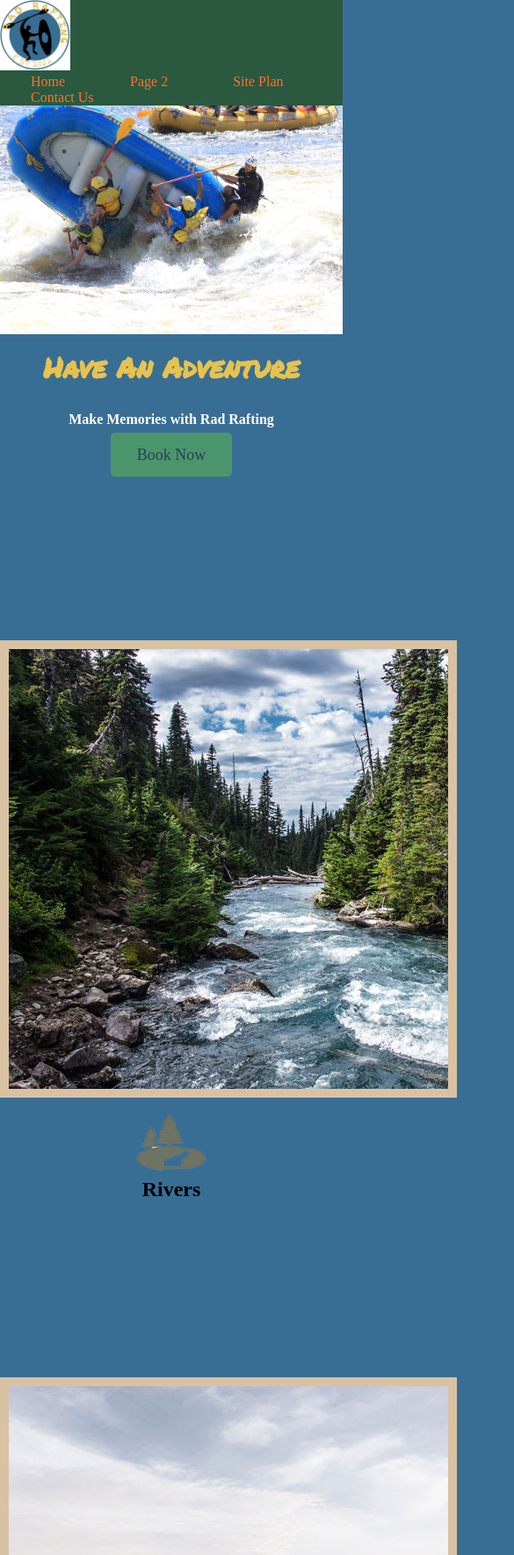
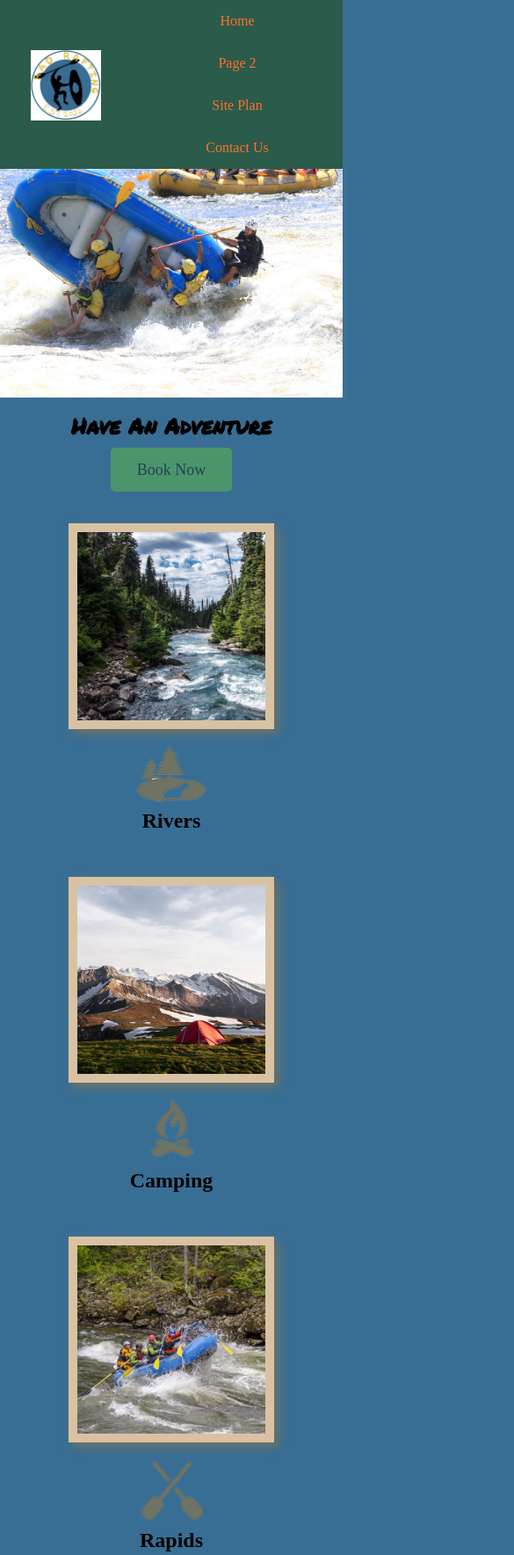
Before and after one commit to wonsonmike/wdd130, a plain HTML site: page wwr/index.html in a window 390 px wide. Shown: the top 1768 px of the page at 88% size, 585 px wide, since content can reach past the window. Drawn offline with nearby package versions, Linux system fonts and the light colour scheme.

Commit message:
finished

```diff
--- a/wwr/index.html
+++ b/wwr/index.html
@@ -13,7 +13,7 @@
     <div id="content">
         <header>
             <a href="index.html" id="logo_link">
-                <img class="logo" src="images/logo.jpg" height="80" alt="Rad Rafting Logo" />
+                <img class="logo" src="images/logo.jpg" height=auto alt="Rad Rafting Logo" />
             </a>
             <nav>
                 <a href="/index.html">Home</a>
@@ -26,6 +26,7 @@
         <div id="hero">
             <div id="hero-box">
                 <img id="hero-img" src="images/hero.jpeg" alt="People enjoying rafting" />
+            </div>
             <section id="hero-msg">
                 <h1 class="home-title">Have An Adventure</h1>
                 <h4>Make Memories with Rad Rafting</h4>
@@ -33,7 +34,6 @@
                     <a class="book" href="contactus.html">Book Now</a>
                 </div>
             </section>
-            </div>
         </div>
 
         <main class="home-grid">
--- a/wwr/styles/style.css
+++ b/wwr/styles/style.css
@@ -10,13 +10,23 @@ body {
     padding: 0;
 }
 header {
-    background-color: #2a593f;
+    background-color: #2a593fdf;
+    display: grid;
+    grid-template-columns: 150px auto;
 }
+nav {
+    display: flex;
+    justify-content: space-around;
+}
+
 h1{
     font-family: 'Permanent Marker', cursive ;
 }
 h2 {
     margin: 0;
+}
+h4 {
+    color: white;
 }
 p {
     font-family: 'Open Sans', sans-serif;
@@ -25,6 +35,9 @@ footer {
     background-color: #dc4703;
     padding: 25px 50px;
     margin-top: 200px;
+    display: flex;
+    justify-content: space-around;
+    align-items: center;
 }
 
 
@@ -41,11 +54,8 @@ nav a {
     padding: 35px;
 }
 nav a:hover {
-    background-color: #E7C24F;
+    background-color: #e7c14fac;
     color: #2f5b7b;
-}
-h4 {
-    color: white;
 }
 footer h3 {
     color: black;
@@ -64,8 +74,12 @@ footer .social img {
     padding-top: 15px;
 }
 
+.home-grid {
+  	display: grid;
+  	grid-template-columns: 1fr 1fr 1fr 1fr 1fr 1fr 1fr 1fr 1fr 1fr;
+}
 .home-title {
-    color: #E7C24F;
+    color: black;
     font-size: 2em;
     margin-top: 10px;
 }
@@ -77,11 +91,37 @@ footer .social img {
 }
 .card-img {
     border: 10px solid #d9c2a3;
+    transition: transform .5s;
+    box-shadow: 5px 5px 10px #6f7364;
+}
+.card-img:hover {
+  opacity: .6;
+  transform: scale(1.1);
+}
+.rivers-card {
+  grid-column:2/4;
+  grid-row:2/3;
+}
+.camping-card {
+  grid-column:5/7;
+  grid-row:2/3;
+}
+.rapids-card {
+  grid-column:8/10;
+  grid-row:2/3;
+}
+.mountains {
+  grid-column:2/7;
+  grid-row:5/8;
+  box-shadow: 5px 5px 10px #6f7364;
 }
 .msg {
-    background-color: #4C956C;
+    background-color: #dc4703;
     line-height: 1.5em;
     padding: 35px;
+    grid-column:6/10;
+    grid-row:6/7;
+    box-shadow: 5px 5px 10px #6f7364;
 }
 .msg h2 {
     color: #E7C24F;
@@ -107,6 +147,9 @@ footer .social img {
 .logo, .icon {
     width: 80px;
 }
+.card-img, .mountains {
+	width: 100%;
+}
 .rivers-card, .camping-card, .rapids-card {
     margin: 200px 0;
 }
@@ -116,17 +159,80 @@ footer .social img {
     max-width: 1600px;
     margin: 0 auto;
 }
+#hero {
+    display: grid;
+    grid-template-columns: 1 fr 3 fr 1 fr;
+    margin-top: -100px;
+}
+#hero-box {
+    grid-column: 1/4;
+    grid-row: 1/3;
+    z-index: -1;
+}
+#hero-msg {
+    grid-column: 2/3;
+    grid-row: 1/2;
+    margin-top: 100px;
+}
 #hero-msg h1, #hero-msg h4 {
     text-align: center;
+    color: black;
 }
 #hero-img {
     width: 100%;
 }
 #logo_link {
     padding-top: 5px;
+    justify-self: center;
+    align-self: center;
 }
 
 #background {
     height: 725px;
     background-color: #4C956C;
+    grid-column:1/11;
+    grid-row:4/9;
 }
+
+
+@media screen and (max-width: 900px) {
+    #hero, .home-grid {
+        display: block;
+        height: auto;
+    }
+    nav, footer {
+        flex-direction: column;
+    }
+    nav a {
+        display: block;
+        padding: 15px;
+    }
+    #hero {
+        margin-top: 0;
+    }
+    #hero-msg {
+        margin-top: 0;
+    }
+    #hero-msg h4 {
+        display: none;
+    }
+    .home-title {
+        font-size: 25px;
+        color: #6f7364;
+    }
+    .rivers-card, .camping-card, .rapids-card {
+        margin: 50px auto;
+        width: 60%;
+    }
+    #background {
+        display: none;
+    }
+    .mountains, .msg {
+        width: 80%;
+        display: block;
+        margin: 0 auto;
+    }
+    footer {
+        margin-top: 25px;
+    }
+}
```
Also changed, not shown: 3 other files. Lines whose indentation alone changed are shown as unchanged.
